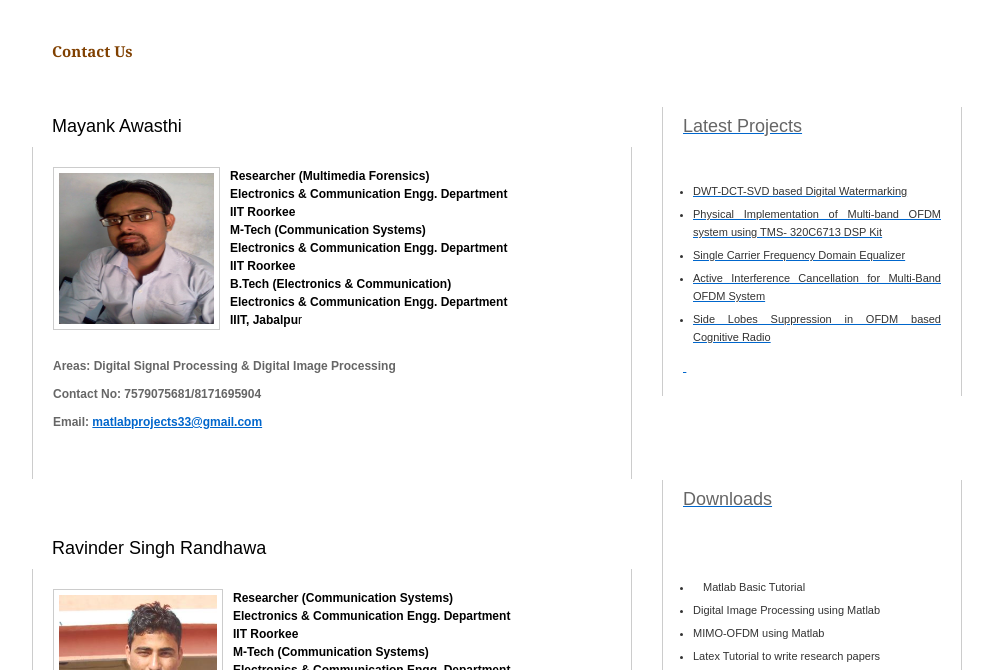
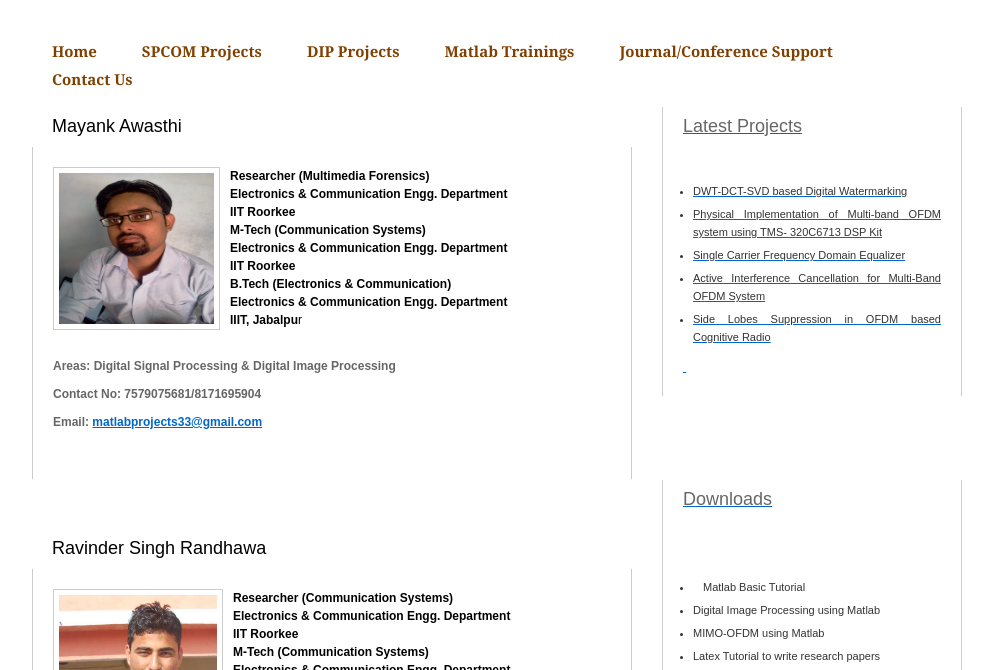
Before and after one commit to matlabprojects33/matlabprojects33.github.io, a plain HTML site: page contact us.html in a window 1280 px wide. Shown: the part 110-780 px from the top of the page, without its empty margins (143-1136 px from the left). Drawn offline with Linux system fonts and the light colour scheme.

Commit message:
contact us corrected
contact us corrected

```diff
--- a/contact us.html
+++ b/contact us.html
@@ -60,7 +60,14 @@ function clearText(field)
 		</div>
 		<div id="templatemo_menu">
 			<ul>
-				<li class="auto-style2"><a href="#">Contact
+				<li class="auto-style2"><a href="index.html">Home</a></li>
+				<li class="auto-style2"><a class="auto-style4" href="#">SPCOM Projects</a></li>
+				<li class="auto-style2"><a class="auto-style3" href="#">DIP Projects</a></li>
+				<li class="auto-style2"><a class="auto-style3" href="#">Matlab Trainings</a></li>
+				<li class="auto-style2"><a class="auto-style3" href="#">Journal/Conference
+				Support</a></li>
+
+				<li class="auto-style2"><a href="contact us.html">Contact
 				Us</a></li>
 			</ul>
 		</div>
```
Also changed, not shown: index.html (+1 -1 lines).
